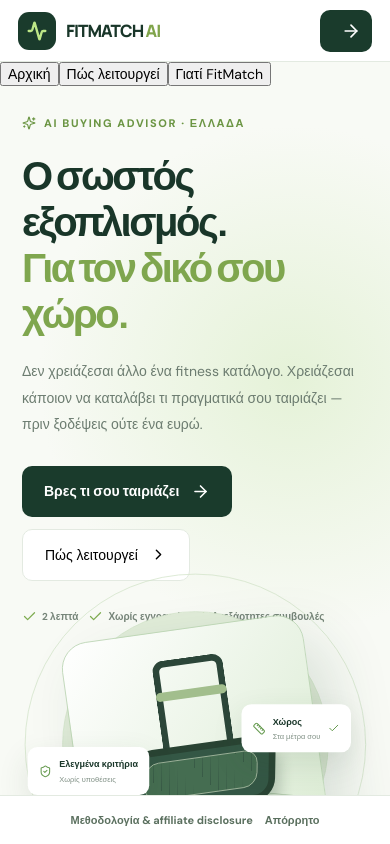
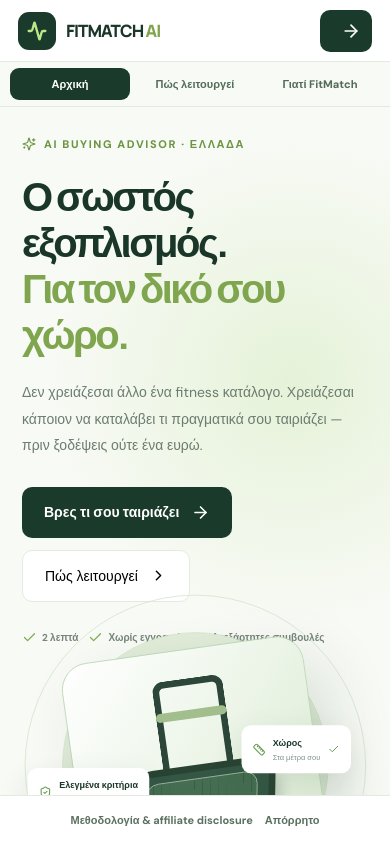
Before and after one commit to vmoulakakis/FITMACHT_AI, a Next.js app: page / in a window 390 px wide. Built offline with nearby package versions, Linux system fonts and the light colour scheme.

Commit message:
style: mobile decision tabs remain visible and reachable

```diff
--- a/app/globals.css
+++ b/app/globals.css
@@ -89,3 +89,12 @@
 }
 @media(prefers-reduced-motion:reduce){.spatialMount{display:none}.sceneButton{display:none}}
 @media(max-height:690px){.homeWorkspace>.hero,.homeWorkspace>.section,.homeWorkspace>.purpose{overflow:auto}.quizPanel,.resultsPanel{overflow-y:auto}.quizQuestion{overflow-y:auto}.shell>.footer{display:none}}
+
+.mobileSections{display:none}
+@media(max-width:720px){
+ .homeWorkspace{display:flex;flex-direction:column}
+ .mobileSections{display:flex;flex:0 0 44px;gap:5px;padding:6px 10px;background:#f8faf5;border-bottom:1px solid var(--line)}
+ .mobileSections button{min-width:0;flex:1;border:0;border-radius:9px;font-size:11px;font-weight:800;background:transparent;color:#536c57;min-height:32px}
+ .mobileSections button[aria-pressed="true"]{background:var(--green);color:#fff}
+ .homeWorkspace>.hero,.homeWorkspace>.section,.homeWorkspace>.purpose{flex:1;min-height:0;height:auto}
+}
```
